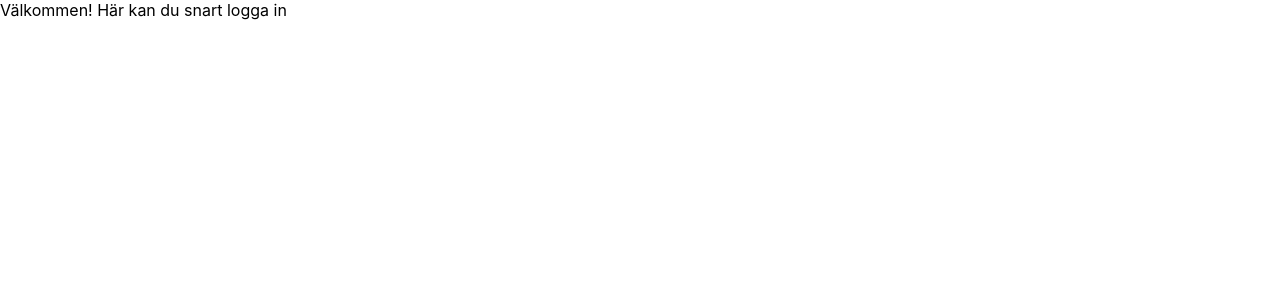
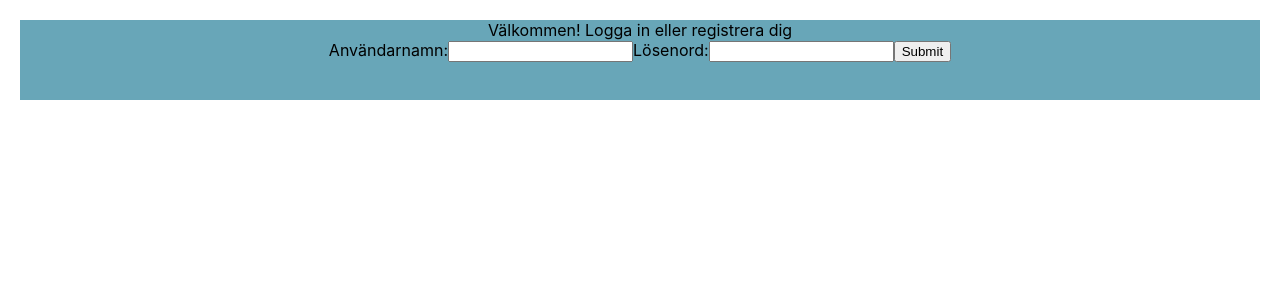
Before and after one commit to KarinNorr/Newsletter, a React (Create React App) app in the folder Frontend/my-app/: page / in a window 1280 px wide. Shown: the top 300 px of the page. Built offline with nearby package versions, Linux system fonts and the light colour scheme.

Commit message:
furthee developing frontend loggin

```diff
--- a/Frontend/my-app/src/App.css
+++ b/Frontend/my-app/src/App.css
@@ -1,5 +1,8 @@
 .App {
   text-align: center;
+  background: #68a6b8;
+  margin: 20px;
+  min-height: 80px;
 }
 
 .App-logo {
@@ -14,7 +17,7 @@
 }
 
 .App-header {
-  background-color: #282c34;
+  background-color: #5675b4;
   min-height: 100vh;
   display: flex;
   flex-direction: column;
--- a/Frontend/my-app/src/App.js
+++ b/Frontend/my-app/src/App.js
@@ -4,17 +4,23 @@ import Loggin from './Components/LoggInForm';
 
 class App extends React.Component {
 
+  //const [isLoggedIn, setLoggin] = useState(false);
+
   constructor(props){
     super(props)
 
-    this.state = { showStart: "Välkommen! Här kan du snart logga in"};
+    this.state = { showStart: "Välkommen! Logga in eller registrera dig", currentUser: ""};
+  }
+
+  currentUserId = (userId) => {
+    console.log("Anropat callback", userId);
   }
 
 
   render() {
     return (
-      <div>
-        <Loggin showStart= {this.state.showStart}/>
+      <div className ="App">
+        <Loggin showStart= {this.state.showStart} getCurrentUser = { this.currentUserId }/>
       </div>
     );
   }
--- a/Frontend/my-app/src/Components/LoggInForm.js
+++ b/Frontend/my-app/src/Components/LoggInForm.js
@@ -1,11 +1,49 @@
 import React from 'react';
 
 class Loggin extends React.Component{
+
+    constructor(props){
+        super(props);
+        this.state = { valueName: ''}
+        this.state = { valueUserid: ''}
+        this.state = { valueEmail: ''}
+
+    }
+
+    handleChange = (event) => {
+        this.setState( {valueName:event.target.value })
+        this.setState( {valueUserid:event.target.value })
+        this.setState( {valueEmail:event.target.value })
+
+
+    }
+
+    handleSubmit = (event) => {
+        //kör callback tillbaks till parent igen
+        //med datan som behövs
+        //göra en fetch för att hämta informationen
+        this.props.getCurrentUser(this.state.valueName);
+        event.preventDefault();
+    }
+
+
+
     render(){
         const showStart = this.props.showStart;
         return(
             <div>
-                {showStart}
+            {showStart}
+                <br/>
+                <form onSubmit = { this.handleSubmit}>
+                    <label>
+                        Användarnamn:
+                        <input type="text" value = { this.state.value } onChange = { this.handleChange } />
+                        Lösenord:
+                        <input type="text" value = { this.state.value } onChange = { this.handleChange } />
+                    </label>
+                    <input type="submit" value="Submit"/>
+                </form>
+               {/* <button onClick>Tryck här!</button> */}
             </div>
         );
     }
--- a/Frontend/my-app/src/Components/NewUserForm.js
+++ b/Frontend/my-app/src/Components/NewUserForm.js
@@ -0,0 +1,5 @@
+import React from 'react';
+
+
+
+//export default
```
